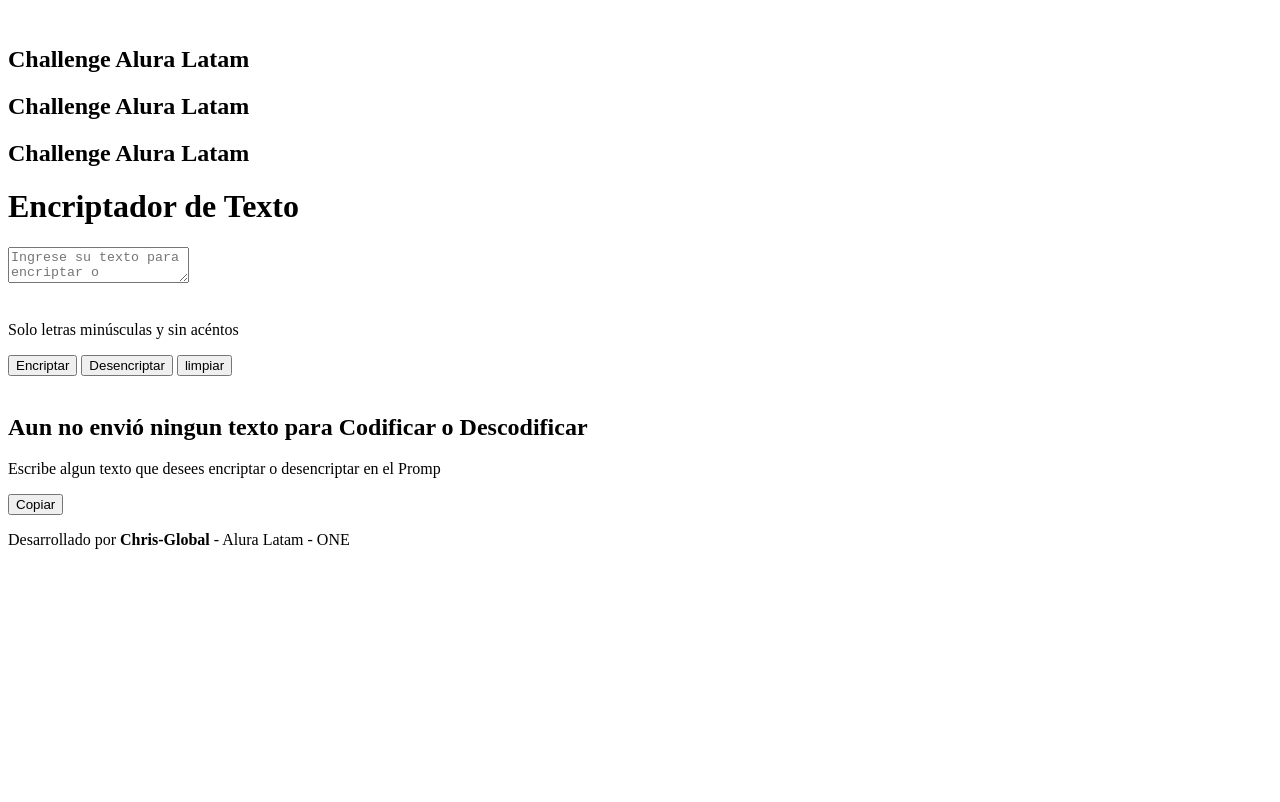
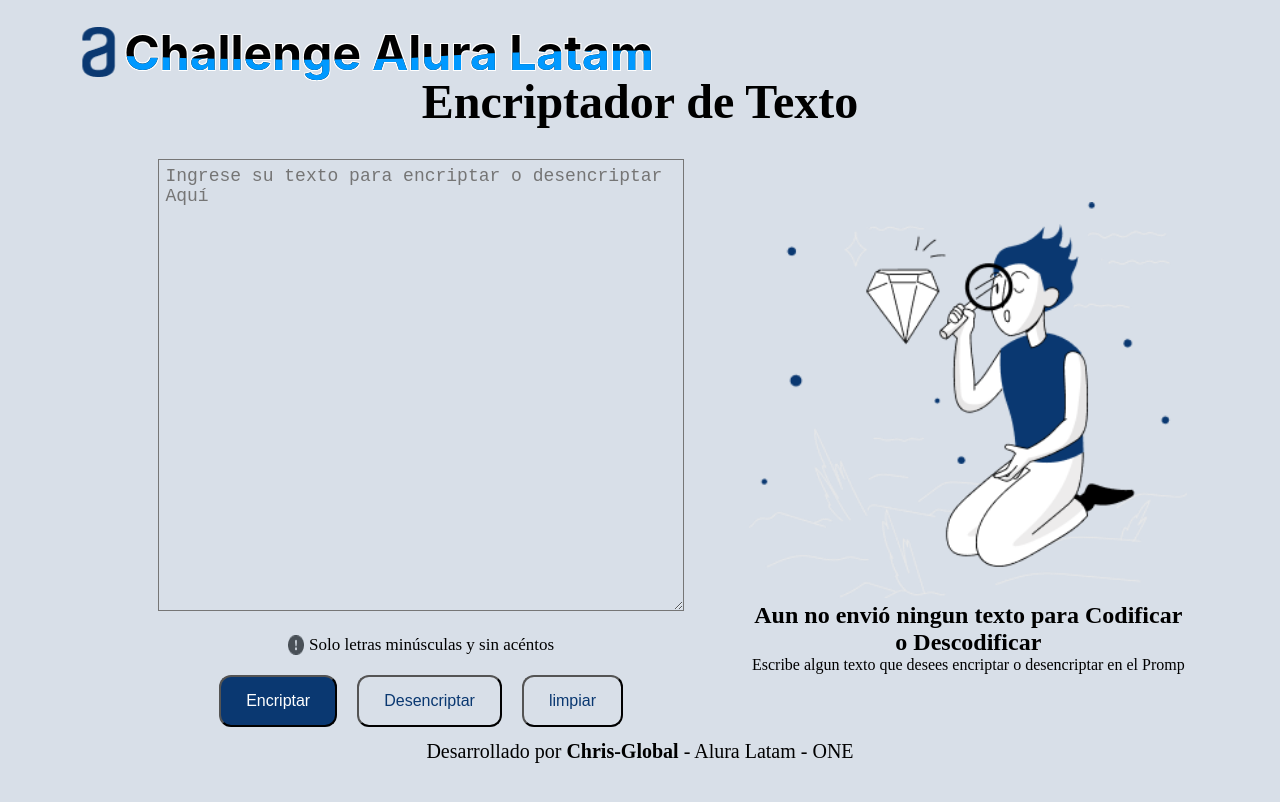
Before and after one commit to ChrisLCoop/alura-challenge-1, a plain HTML site: page index.html in a window 1280 px wide. Drawn offline with Linux system fonts and the light colour scheme; the site is published under a folder, as on GitHub Pages, so addresses that start at the root find nothing.

Commit message:
arreglos

```diff
--- a/index.html
+++ b/index.html
@@ -3,13 +3,13 @@
 <head>
     <meta charset="UTF-8">
     <meta name="viewport" content="width=device-width, initial-scale=1.0">
-    <link rel="stylesheet" href="/css/style.css">
+    <link rel="stylesheet" href="./css/style.css">
     <title>Encriptador</title>
 </head>
 <body>
     <main>
         <div class="cont-logo">
-            <img class="logo" src="/img/Logo.png" alt="">
+            <img class="logo" src="./img/Logo.png" alt="">
             <div class="content-text-page">
                 <h2 class="ttl border">Challenge Alura Latam</h2>
                 <h2 class="ttl wave">Challenge Alura Latam</h2>
@@ -28,7 +28,7 @@
                         <div class="cont-btn-sect">
                             <div class="alert-frame">
                                 <div class="cont-info">
-                                    <img src="/img/bi_exclamation-circle-fill.png" alt="">
+                                    <img src="./img/bi_exclamation-circle-fill.png" alt="">
                                     <p>Solo letras minúsculas y sin acéntos</p>
                                 </div>
                                 <div class="cont-btn-in">
@@ -44,7 +44,7 @@
             <section class="section-b">
                 <div id="primerEstadoEspera" class="cont-prev">
                     <div class="cont-info-stand">
-                        <img class="img-int" src="/img/find-image.png" alt="">
+                        <img class="img-int" src="./img/find-image.png" alt="">
                         <h2>Aun no envió ningun texto para Codificar o Descodificar</h2>
                         <p>Escribe algun texto que desees encriptar o desencriptar en el Promp</p>
                     </div>
@@ -68,6 +68,6 @@
             <p>Desarrollado por <strong>Chris-Global</strong> - Alura Latam - ONE</p>
         </div>
     </footer>
-    <script src="/js/app.js"></script>
+    <script src="./js/app.js"></script>
 </body>
 </html>
```
